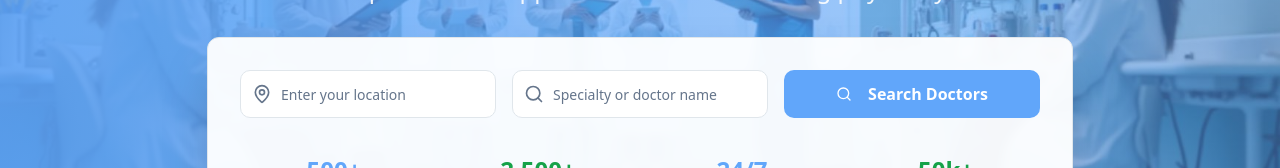
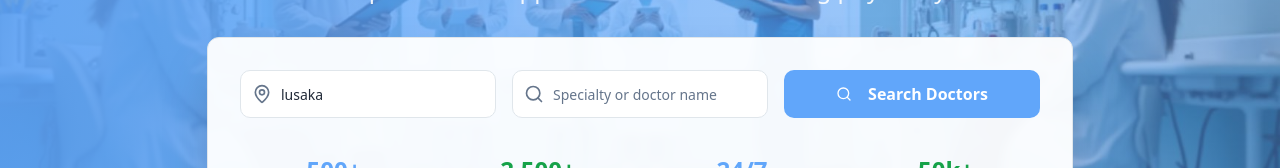
Before and after one commit to mrbadman41/doc-ready-go, a React (Vite) app: page / in a window 1280 px wide. Shown: the part 376-544 px from the top of the page. Built offline with nearby package versions, Linux system fonts and the light colour scheme; the HTML template or start-up script is replaced by a standard one.

Commit message:
Update location filter

```diff
--- a/src/components/Hero.tsx
+++ b/src/components/Hero.tsx
@@ -8,7 +8,7 @@ import heroImage from "@/assets/medical-hero.jpg";
 
 const Hero = () => {
   const navigate = useNavigate();
-  const [location, setLocation] = useState("");
+  const [location, setLocation] = useState("lusaka");
   const [specialty, setSpecialty] = useState("");
 
   const handleSearch = () => {
```
